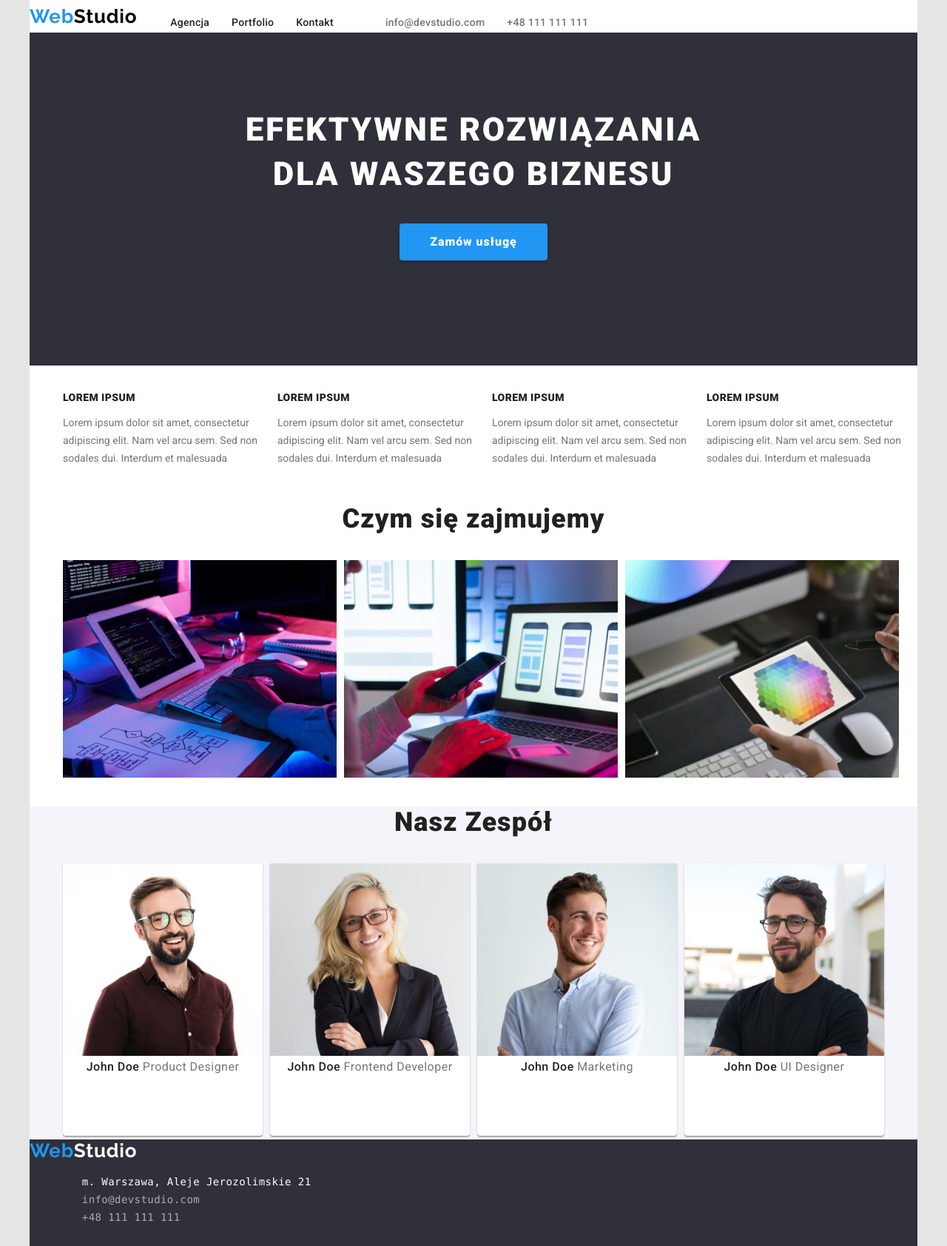
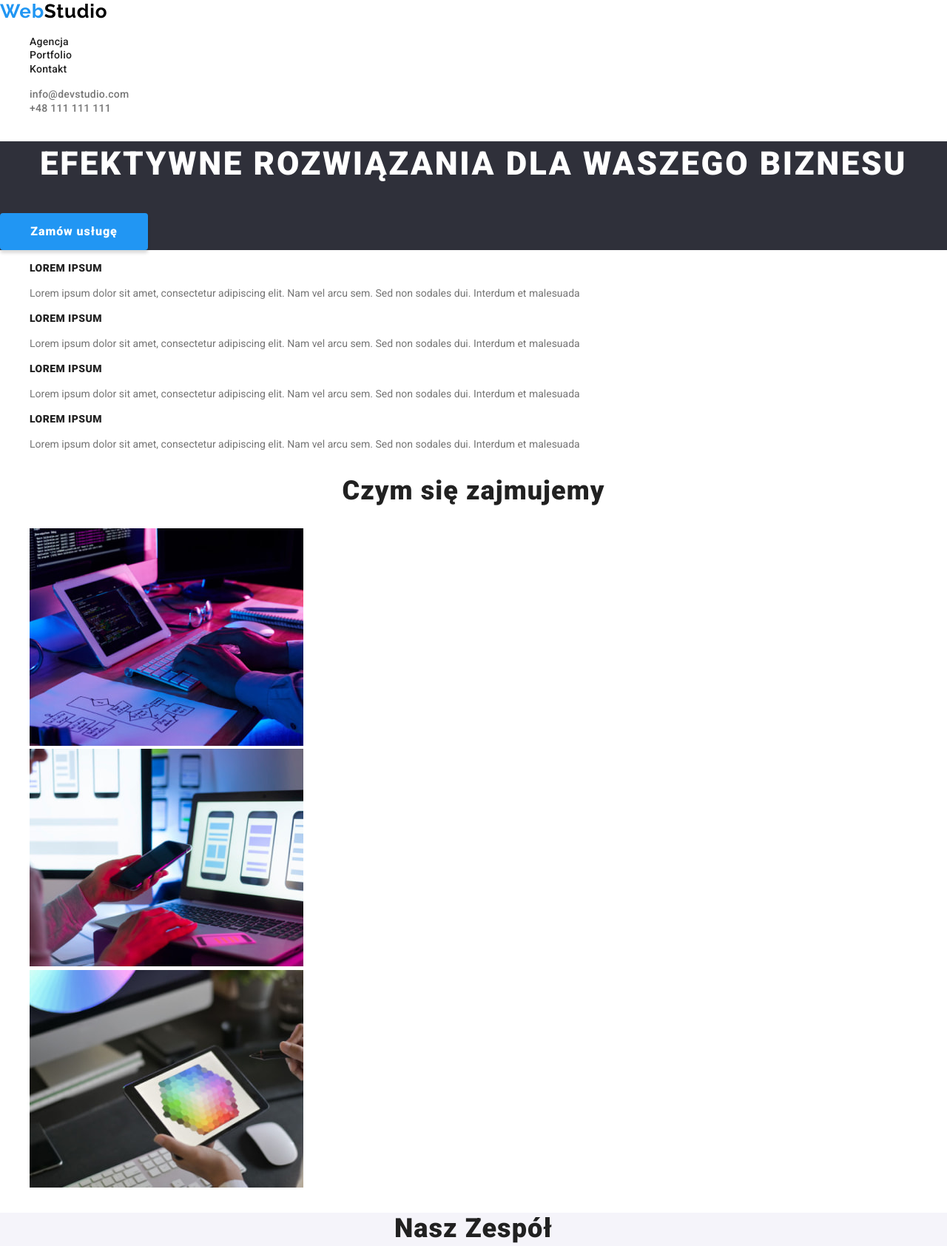
Before and after one commit to KubaTurek/goit-markup-hw-03, a plain HTML site: page index.html in a window 1280 px wide. Shown: the top 1684 px of the page at 74% size. Drawn offline with nearby package versions, Linux system fonts and the light colour scheme.

Commit message:
change done

```diff
--- a/css/styles.css
+++ b/css/styles.css
@@ -1,29 +1,13 @@
 body {
   font-family: 'Roboto', 'Raleway', sans-serif;
-  background-color: #E5E5E5;}
-
-
-.container {width:1200px;
-background-color: #fff;
-margin-left: auto;
-  margin-right: auto;
+background-color: #ffffff;
 }
-
 :root {
   --brand-color: #2196f3;
   --brand-background-color: #2f303a;
   --brand-color2: #757575;
 }
-.link {
-  text-decoration: none;
-}
-.header {display: flex;
-align-items: center;}
-.header2 {
-  border-bottom: 1px solid #ececec;
-  display: flex;
-  align-items: center;
-}
+.link {text-decoration: none}
 .header-web,
 .footer-web {
   color: var(--brand-color);
@@ -32,33 +16,19 @@ align-items: center;}
 .section1 {
   color: #ffffff;
   background-color: var(--brand-background-color);
-  height: 450px;
-  text-align: center;
-  border: 1px solid var(--brand-background-color)
 }
-.tittle {
-  font-style: normal;
+.tittle {font-style: normal;
     font-weight: 900;
     font-size: 44px;
     line-height: 1.3636363636;
 letter-spacing: 0.06em;
     text-transform: uppercase;
-  text-align: center;
-  width: 700px;
-  margin-left: auto;
-  margin-right: auto;
-  margin-top:100px;
-
-}
+  text-align: center}
 .section4 {
   background-color: #f5f4fa;
 }
-.section6 {width: 877.5px;}
-.section6 .ul2 {display: flex;
-flex-wrap: wrap;}
 .footer {
   background-color: var(--brand-background-color);
-  height: 252px;
 }
 
 .address {
@@ -68,12 +38,8 @@ flex-wrap: wrap;}
     line-height: 1.7142857143;
     letter-spacing: 0.03em;
 }
-.address a {
-  color: rgba(255, 255, 255, 0.6);
-}
-.footer-contact {
-  text-decoration: none;
-}
+.address a {color: rgba(255, 255, 255, 0.6)}
+.footer-contact {text-decoration: none}
 .footer-contact:hover,
 .footer-contact:focus {
   color: var(--brand-color);
@@ -127,8 +93,7 @@ flex-wrap: wrap;}
     font-weight: 500;
     font-size: 14px;
     line-height: 1.1428571429;
-  letter-spacing: 0.02em;
-}
+    letter-spacing: 0.02em;}
 
 .nav a:focus,
     .nav a:hover {
@@ -161,6 +126,7 @@ flex-wrap: wrap;}
   box-shadow: 0px 4px 4px rgba(0, 0, 0, 0.15);
   border-radius: 4px;
   border: none;
+
 }
 
 .button2 {
@@ -179,60 +145,25 @@ flex-wrap: wrap;}
 .button2:focus {
   background-color: var(--brand-color);
   color: #fff;
-  box-shadow: 0px 3px 1px rgba(0, 0, 0, 0.1), 0px 1px 2px rgba(0, 0, 0, 0.08),
-    0px 2px 2px rgba(0, 0, 0, 0.12);
+box-shadow: 0px 3px 1px rgba(0, 0, 0, 0.1), 0px 1px 2px rgba(0, 0, 0, 0.08), 0px 2px 2px rgba(0, 0, 0, 0.12);
     border-radius: 4px;
 }
-.name {
-  font-weight: 700;
+.name {font-weight: 700;
     font-size: 18px;
     line-height: 2;
     letter-spacing: 0.06em;
-  color: #212121;
-}
-.category {
-  font-size: 16px;
+    color: #212121;}
+.category {font-size: 16px;
     line-height: 1.875;
     letter-spacing: 0.03em;
-  color: var(--brand-color2);
-}
-.person {
-  font-weight: 500;
+    color: var(--brand-color2);}
+.person {font-weight: 500;
     font-size: 16px;
     line-height: 1.1875;
     letter-spacing: 0.03em;
-  color: #212121;
-}
-.job {
-  font-size: 16px;
+    color: #212121;}
+.job {font-size: 16px;
     line-height: 1.1875;
     letter-spacing: 0.03em;
-  color: var(--brand-color2);
-}
-.ul {
-  list-style: none;
-  display: flex;
-  margin-bottom: 0px;
-
-}
-.ul2 {list-style: none;}
-.ul .link {margin-right: 20px}
-.ul li {padding: 5px;}
-.figure {
-  width: 270px;
-  height: 368px;
-  background-color: #fff;
-  box-shadow: 0px 1px 3px rgba(0, 0, 0, 0.12), 0px 1px 1px rgba(0, 0, 0, 0.14),
-    0px 2px 1px rgba(0, 0, 0, 0.2);
-  border-radius: 0px 0px 4px 4px;
-  margin: 0
-}
-.figcaption {
-  text-align: center;
-}
-.figure2 {
-  width: 370px;
-  height: 404px;
-  border: 1px solid #eeeeee;
-  margin: 2px;
-}
+    color: var(--brand-color2);}
+    .ul {list-style: none}
--- a/index.html
+++ b/index.html
@@ -15,7 +15,6 @@
     </style>
   </head>
   <body>
-    <div class="container">
     <header class="header">
       <a class="link" href="./index.html"
         ><span class="header-web">Web</span><span class="header-studio">Studio</span></a
@@ -91,53 +90,53 @@
         <h2 class="chapter">Nasz Zespół</h2>
         <ul class="ul">
           <li>
-            <figure class="figure">
+            <figure>
               <img
                 src="images/productdesigner.jpg"
                 alt="A man described as a product designer"
                 width="270"
                 height="260"
               />
-              <figcaption class="figcaption">
+              <figcaption>
                 <span class="person">John Doe </span><span class="job">Product Designer</span>
               </figcaption>
             </figure>
           </li>
           <li>
-            <figure class="figure">
+            <figure>
               <img
                 src="images/developer.jpg"
                 alt="a woman described as a fontend developer"
                 width="270"
                 height="260"
               />
-              <figcaption class="figcaption">
+              <figcaption>
                 <span class="person">John Doe </span><span class="job">Frontend Developer</span>
               </figcaption>
             </figure>
           </li>
           <li>
-            <figure class="figure">
+            <figure>
               <img
                 src="images/marketing.jpg"
                 alt="a man working in marketing"
                 width="270"
                 height="260"
               />
-              <figcaption class="figcaption">
+              <figcaption>
                 <span class="person">John Doe </span><span class="job">Marketing</span>
               </figcaption>
             </figure>
           </li>
           <li>
-            <figure class="figure">
+            <figure>
               <img
                 src="images/uidesigner.jpg"
                 alt="a man working as a UI Designer"
                 width="270"
                 height="260"
               />
-              <figcaption class="figcaption">
+              <figcaption>
                 <span class="person">John Doe </span><span class="job">UI Designer</span>
               </figcaption>
             </figure>
@@ -157,6 +156,5 @@
     </pre>
       </address>
     </footer>
-    </div>
   </body>
 </html>
```
Also changed, not shown: portfolio.html (+11 -14 lines), 1 other file. Lines whose indentation alone changed are shown as unchanged.
